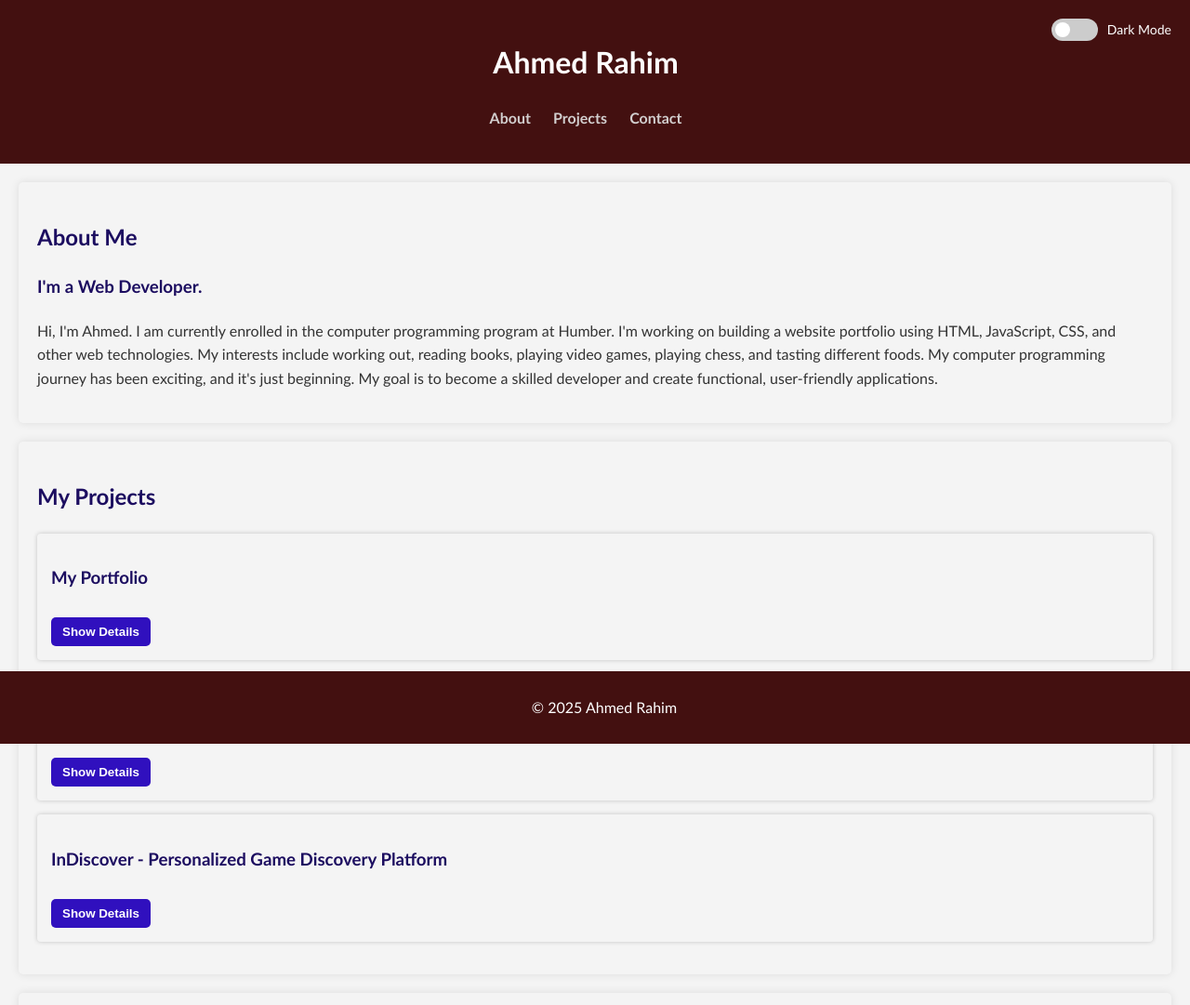
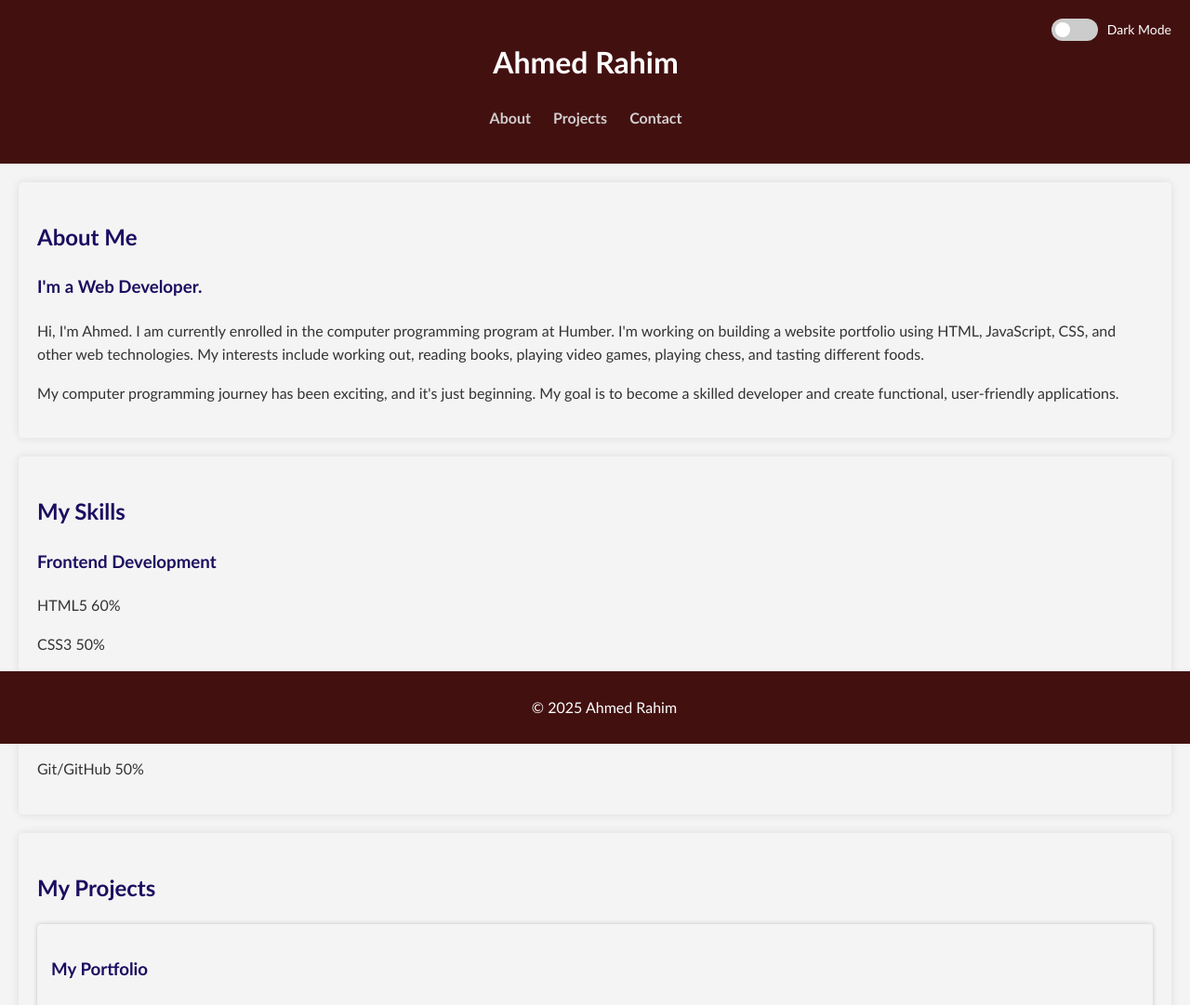
Before and after one commit to Hamoudi97/my-portfolio, a plain HTML site: page index.html in a window 1280 px wide. Shown: the top 1081 px of the page at 93% size. Drawn offline with nearby package versions, Linux system fonts and the light colour scheme.

Commit message:
added skills section in html

```diff
--- a/index.html
+++ b/index.html
@@ -39,10 +39,52 @@
         program at Humber. I'm working on building a website portfolio using
         HTML, JavaScript, CSS, and other web technologies. My interests include
         working out, reading books, playing video games, playing chess, and
-        tasting different foods. My computer programming journey has been
+        tasting different foods.
+      </p>
+      <p>
+        My <span class="highlight">computer programming journey</span> has been
         exciting, and it's just beginning. My goal is to become a skilled
         developer and create functional, user-friendly applications.
       </p>
+    </section>
+
+    <!-- Skills Section -->
+    <section id="skills">
+      <h2>My Skills</h2>
+
+      <div class="skills-container">
+        <div class="skill-category">
+          <h3>Frontend Development</h3>
+
+          <div class="skill-item">
+            <div class="skill-info">
+              <p>HTML5 60%</p>
+            </div>
+          </div>
+
+          <div class="skill-item">
+            <div class="skill-info">
+              <span>CSS3 50%</span>
+            </div>
+          </div>
+
+          <div class="skill-item">
+            <div class="skill-info">
+              <p>JavaScript 40%</p>
+            </div>
+          </div>
+        </div>
+
+        <div class="skill-category">
+          <h3>Tools & Technologies</h3>
+
+          <div class="skill-item">
+            <div class="skill-info">
+              <p>Git/GitHub 50%</p>
+            </div>
+          </div>
+        </div>
+      </div>
     </section>
 
     <!-- Projects Section -->
```
